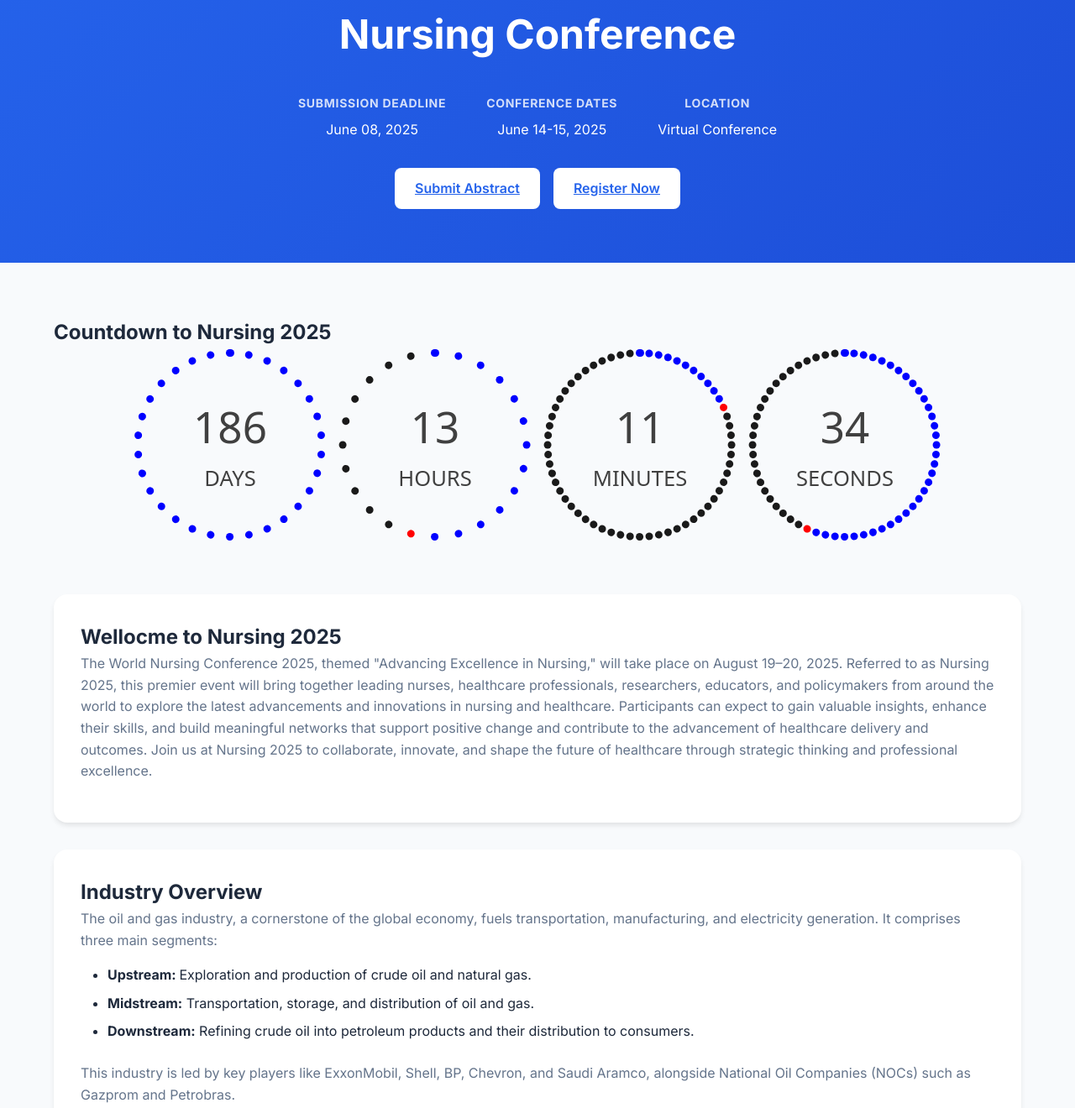
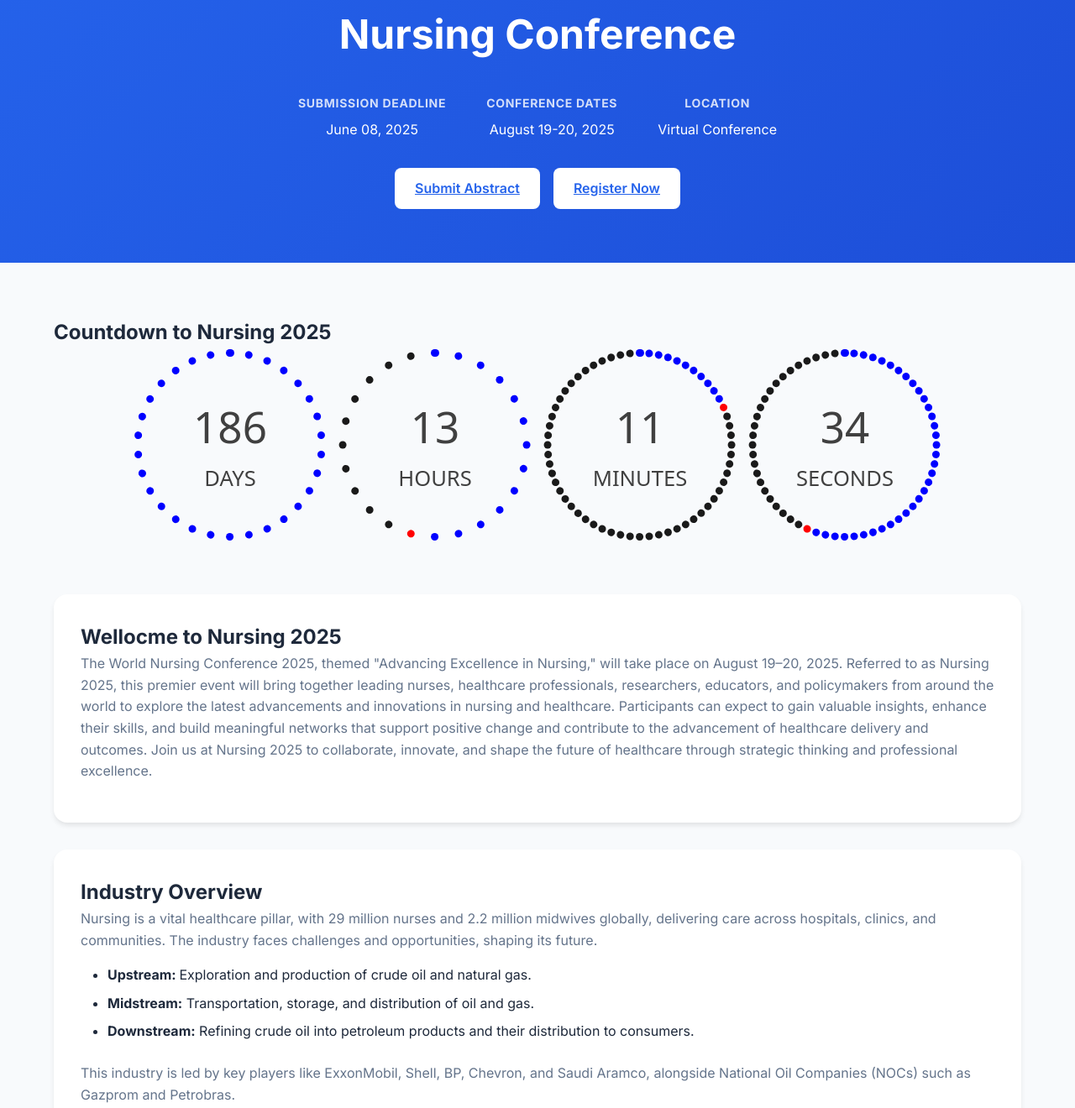
Before and after one commit to BeeBotix/researchsummits_Webpage, a plain HTML site: page conf7.html in a window 1280 px wide. Shown: the part 195-1515 px from the top of the page at 84% size. Drawn offline with nearby package versions, Linux system fonts and the light colour scheme.

Commit message:
Update conf7.html

```diff
--- a/conf7.html
+++ b/conf7.html
@@ -618,7 +618,7 @@
         </div>
         <div class="detail">
           <strong>Conference Dates</strong>
-          <span>June 14-15, 2025</span>
+          <span>August 19-20, 2025</span>
         </div>
         <div class="detail">
           <strong>Location</strong>
@@ -647,10 +647,10 @@
         <p>The World Nursing Conference 2025, themed "Advancing Excellence in Nursing," will take place on August 19–20, 2025. Referred to as Nursing 2025, this premier event will bring together leading nurses, healthcare professionals, researchers, educators, and policymakers from around the world to explore the latest advancements and innovations in nursing and healthcare. Participants can expect to gain valuable insights, enhance their skills, and build meaningful networks that support positive change and contribute to the advancement of healthcare delivery and outcomes. Join us at Nursing 2025 to collaborate, innovate, and shape the future of healthcare through strategic thinking and professional excellence.</p>
       </section>
 
-      <!-- Key Areas of Neurology Section -->
+      <!-- Key Areas of Nursing Section -->
       <section class="section-content">
         <h2>Industry Overview</h2>
-        <p>The oil and gas industry, a cornerstone of the global economy, fuels transportation, manufacturing, and electricity generation. It comprises three main segments:</p>
+        <p>Nursing is a vital healthcare pillar, with 29 million nurses and 2.2 million midwives globally, delivering care across hospitals, clinics, and communities. The industry faces challenges and opportunities, shaping its future.</p>
         <ul>
           <li><strong>Upstream: </strong> Exploration and production of crude oil and natural gas.</li>
           <li><strong>Midstream:</strong> Transportation, storage, and distribution of oil and gas.</li>
```
